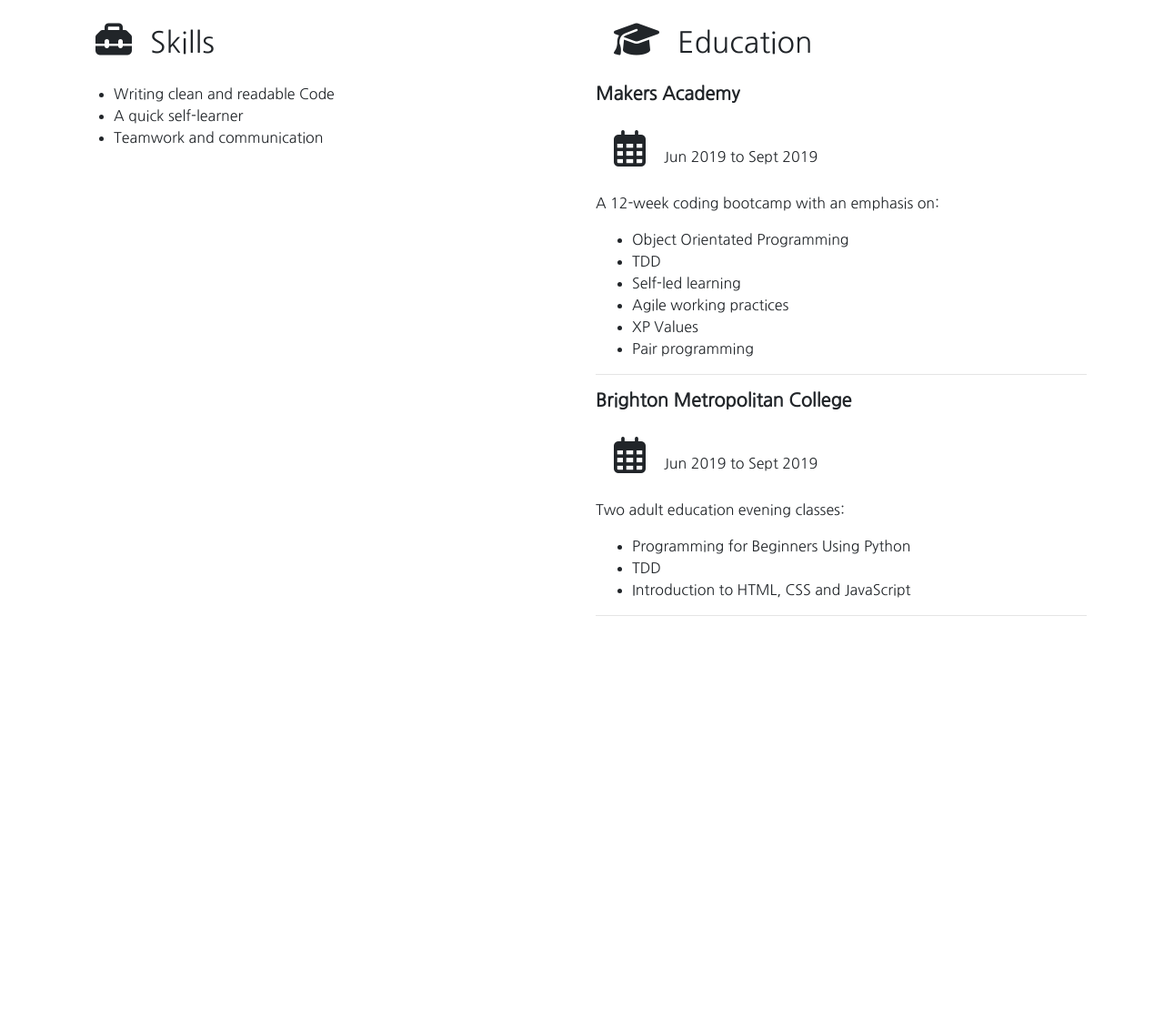
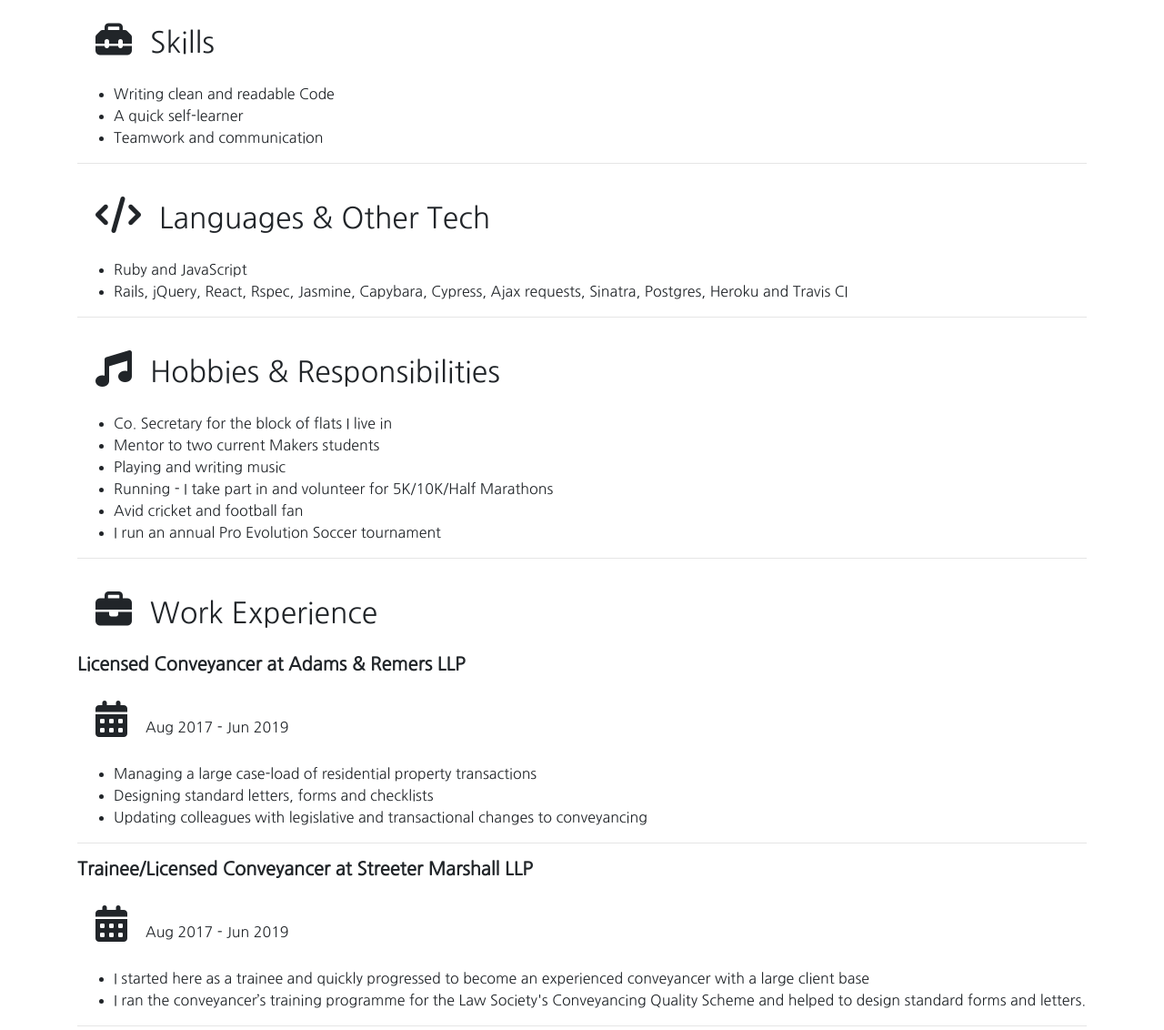
Before and after one commit to willhowes/portfolio_ruby_sinatra, a plain HTML site: page public/cv.html in a window 1280 px wide. Shown: the part 181-1313 px from the top of the page at 91% size. Before the commit the page ends 874 px from the top, so only its background shows below. Drawn offline with nearby package versions, Linux system fonts and the light colour scheme.

Commit message:
Finished CV page but perhaps needs some work

```diff
--- a/public/cv.html
+++ b/public/cv.html
@@ -26,20 +26,53 @@
       <div class="container">
         <div class="cv">
           <h1>CV</h1>
-
-          <div class="row">
-            <div class="col">
-              <div class="skills">
           <h2><i class="fas fa-toolbox"></i>Skills</h2>
           <ul>
             <li>Writing clean and readable Code</li>
             <li>A quick self-learner</li>
             <li>Teamwork and communication</li>
           </ul>
+          <hr/>
+
+          <h2><i class="fas fa-code"></i>Languages & Other Tech</h2>
+          <ul>
+            <li>Ruby and JavaScript</li>
+            <li>Rails, jQuery, React, Rspec, Jasmine, Capybara, Cypress, Ajax requests, Sinatra, Postgres, Heroku and Travis CI</li>
+          </ul>
+          <hr/>
+
+          <h2><i class="fas fa-music"></i>Hobbies & Responsibilities</h2>
+        <ul>
+          <li>Co. Secretary for the block of flats I live in</li>
+          <li>Mentor to two current Makers students</li>
+          <li>Playing and writing music</li>
+          <li>Running - I take part in and volunteer for 5K/10K/Half Marathons</li>
+          <li>Avid cricket and football fan</li>
+          <li>I run an annual Pro Evolution Soccer tournament</li>
+        </ul>
+        <hr/>
+
+          <h2><i class="fas fa-briefcase"></i>Work Experience</h2>
+          <div class="w3-container">
+            <h5><b>Licensed Conveyancer at Adams & Remers LLP</b></h5>
+            <h6><i class="fa fa-calendar-alt"></i>Aug 2017 - Jun 2019</h6>
+            <ul>
+              <li>Managing a large case-load of residential property transactions</li>
+              <li>Designing standard letters, forms and checklists</li>
+              <li>Updating colleagues with legislative and transactional changes to conveyancing</li>
+            </ul>
+            <hr>
           </div>
+          <div class="w3-container">
+            <h5><b>Trainee/Licensed Conveyancer at Streeter Marshall LLP</b></h5>
+            <h6><i class="fa fa-calendar-alt"></i>Aug 2017 - Jun 2019</h6>
+            <ul>
+              <li>I started here as a trainee and quickly progressed to become an experienced conveyancer with a large client base</li>
+              <li>I ran the conveyancer’s training programme for the Law Society's Conveyancing Quality Scheme and helped to design standard forms and letters. </li>
+            </ul>
+            <hr>
           </div>
-            <div class="col">
-              <div class="education">
+
           <h2><i class="fas fa-graduation-cap"></i>Education</h2>
           <div class="w3-container">
             <h5><b>Makers Academy</b></h5>
@@ -55,6 +88,7 @@
             </ul>
             <hr>
           </div>
+
           <div class="w3-container">
             <h5><b>Brighton Metropolitan College</b></h5>
             <h6><i class="far fa-calendar-alt"></i>Jun 2019 to Sept 2019</h6>
@@ -66,9 +100,14 @@
             </ul>
             <hr>
           </div>
+
+          <div class="w3-container">
+            <h5><b>University of the West of England</b></h5>
+            <h6><i class="far fa-calendar-alt"></i>Jun 2019 to Sept 2019</h6>
+            <p>Business Administration, BA (Hons) 2.2</p>
+            <hr>
           </div>
-            </div>
-          </div>
+
         </div>
       </div>
 
--- a/public/style.css
+++ b/public/style.css
@@ -92,7 +92,6 @@ a:hover {
 a { color: inherit; }
 
 .contact {
-  text-align:center;
   margin: 60px;
   font-family: 'Nanum Gothic', sans-serif;
   color: black;
```
Lines whose indentation alone changed are shown as unchanged.
